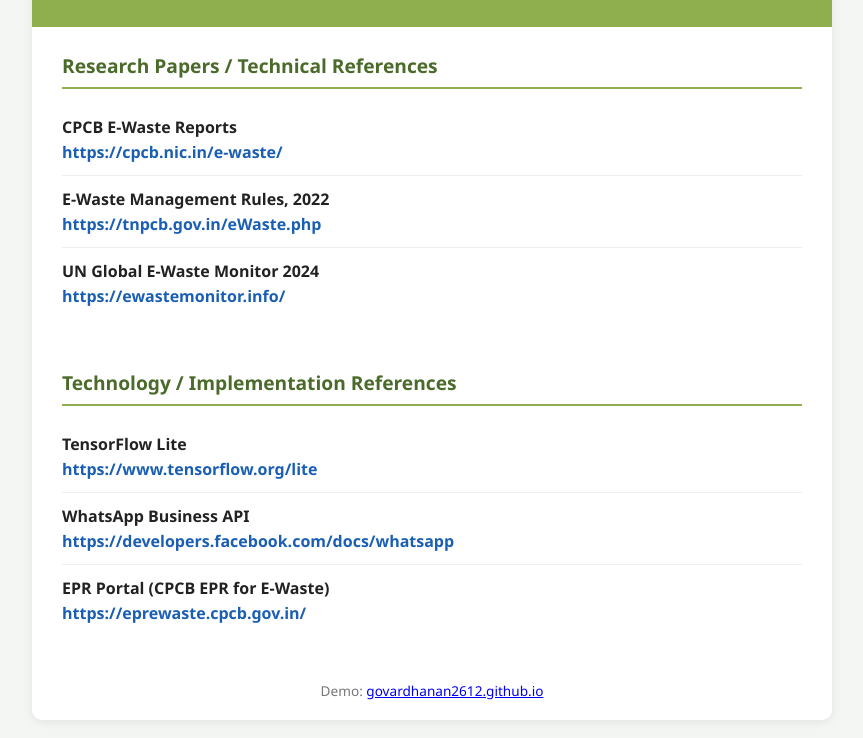
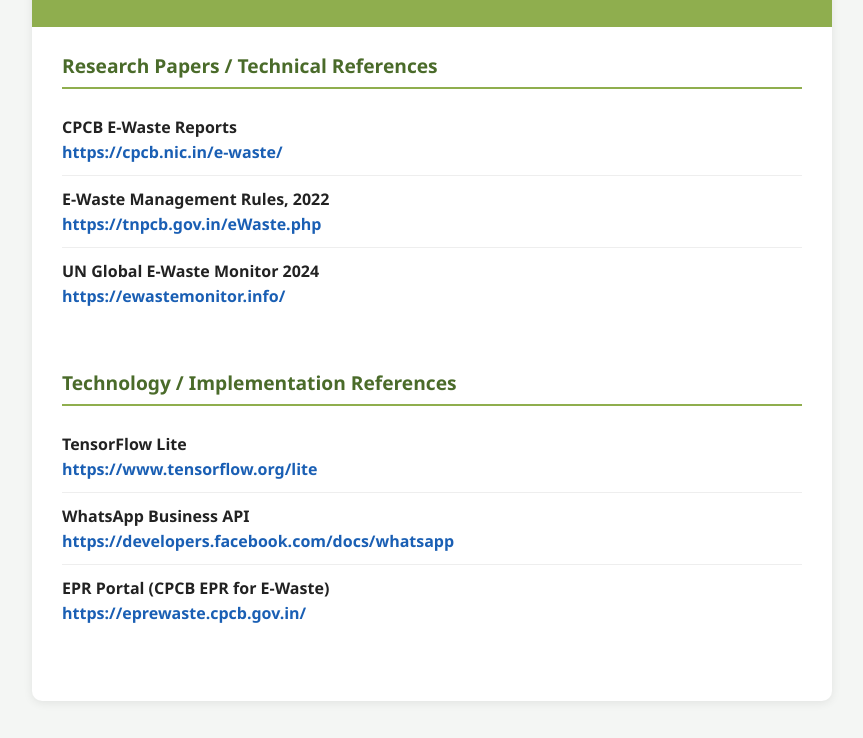
Before and after one commit to anishravi-13/Research-and-References, a plain HTML site: page Research And References.html in a window 1280 px wide. Shown: the part 138-876 px from the top of the page, without its empty margins (208-1071 px from the left). Drawn offline with Linux system fonts and the light colour scheme.

Commit message:
Remove demo link from footer in HTML file

```diff
--- a/Research And References.html
+++ b/Research And References.html
@@ -117,7 +117,7 @@
     </div>
 
     <footer>
-      Demo: <a href="https://govardhanan2612.github.io">govardhanan2612.github.io</a>
+
     </footer>
   </div>
 </body>
```
